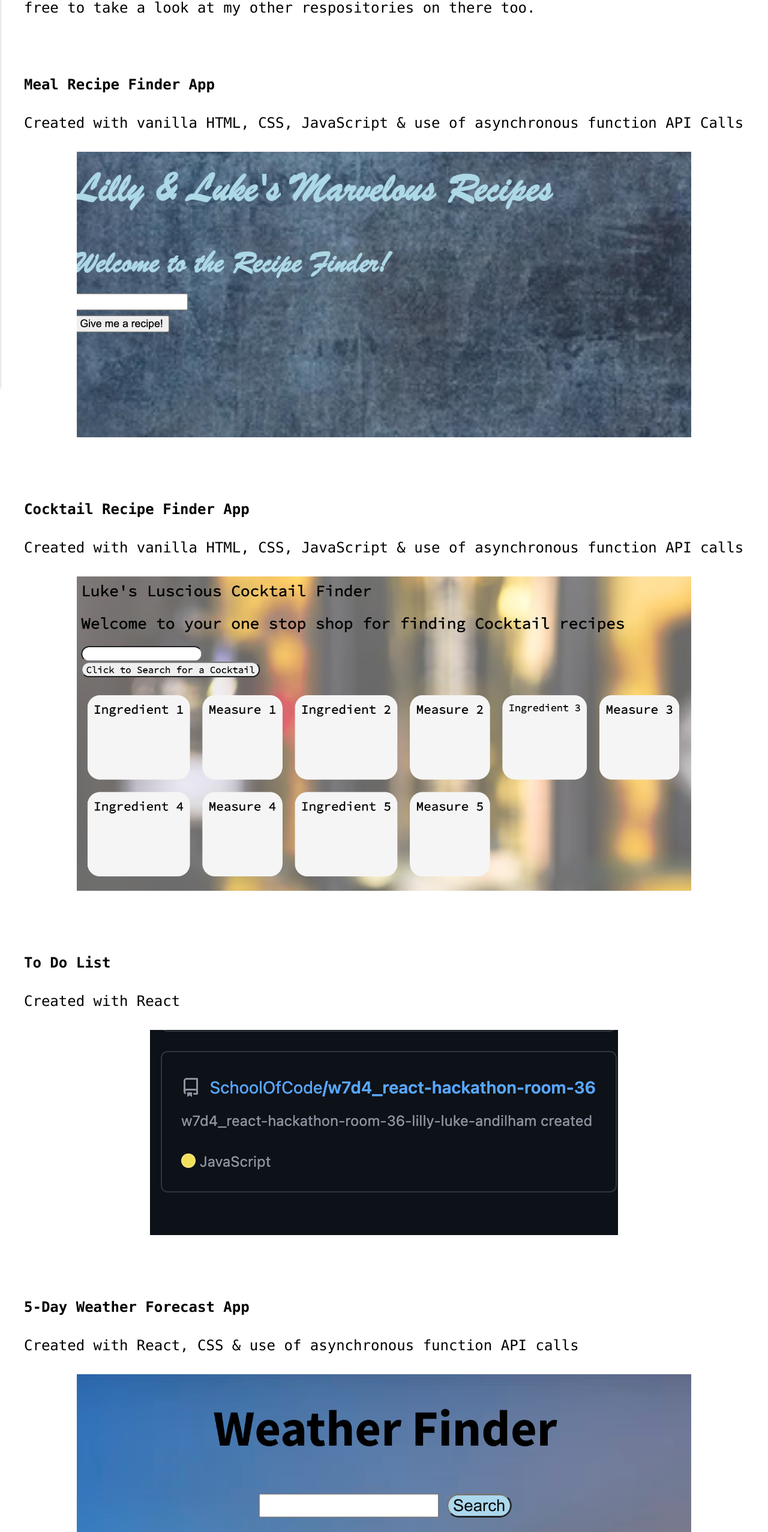
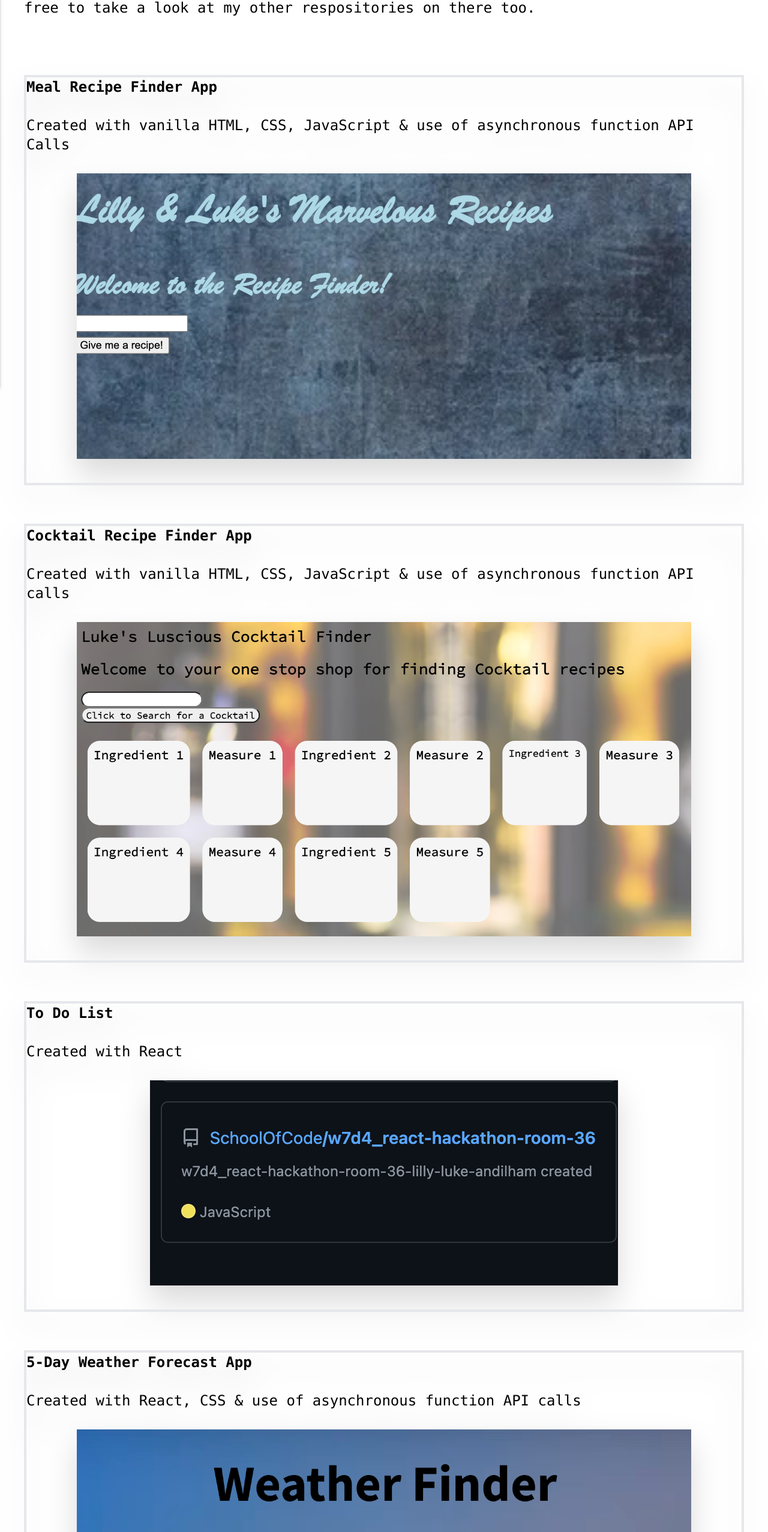
Before and after one commit to TrellixVulnTeam/portfolio_FQKG, a Next.js app: page /projects in a window 1280 px wide. Shown: the part 155-2709 px from the top of the page at 60% size. Built offline with nearby package versions, Linux system fonts and the light colour scheme.

Commit message:
added border and shadows to projects in project page

```diff
--- a/components/Projects/index.js
+++ b/components/Projects/index.js
@@ -16,7 +16,7 @@ export default function MyProjects() {
       <br></br>
       <div>
         <ul>
-          <li>
+          <li className="border-4 drop-shadow-2xl">
             <h1 class="font-bold">Meal Recipe Finder App</h1>
             <br></br>
             <p>
@@ -38,7 +38,7 @@ export default function MyProjects() {
           </li>
           <br></br>
           <br></br>
-          <li>
+          <li className="border-4 drop-shadow-2xl">
             <h1 class="font-bold">Cocktail Recipe Finder App</h1>
             <br></br>
             <p>
@@ -60,7 +60,7 @@ export default function MyProjects() {
           </li>
           <br></br>
           <br></br>
-          <li>
+          <li className="border-4 drop-shadow-2xl">
             <h1 class="font-bold">To Do List</h1>
             <br></br>
             <p>Created with React</p>
@@ -76,7 +76,7 @@ export default function MyProjects() {
           </li>
           <br></br>
           <br></br>
-          <li>
+          <li className="border-4 drop-shadow-2xl">
             <h1 class="font-bold">5-Day Weather Forecast App</h1>
             <br></br>
             <p>
@@ -95,7 +95,7 @@ export default function MyProjects() {
           </li>
           <br></br>
           <br></br>
-          <li>
+          <li className="border-4 drop-shadow-2xl">
             <h1 class="font-bold">5-Day Weather Forecast App (Gatsby)</h1>
             <br></br>
             <p>
```
